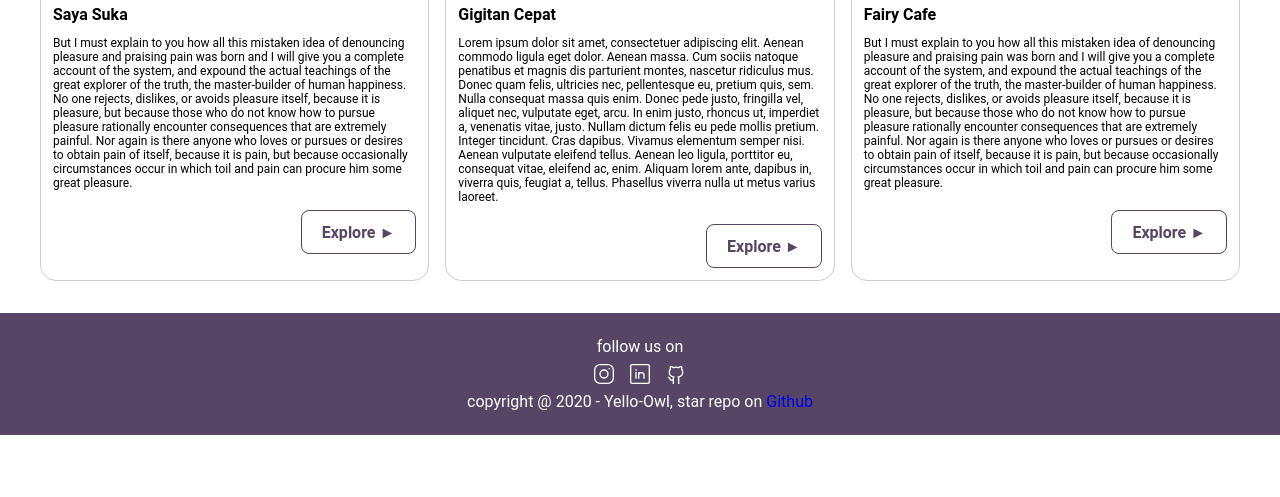
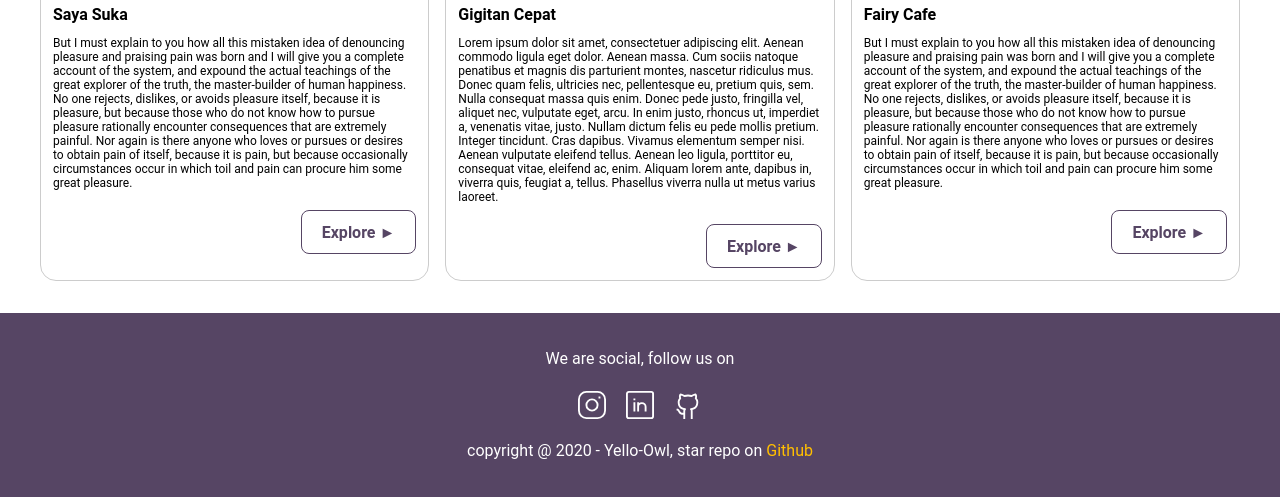
Before and after one commit to irwanphan/dicoding-restaurant-app, a website built with webpack: page src/templates/index.html in a window 1280 px wide. Shown: the part 1992-2489 px from the top of the page. Before the commit the page ends 2427 px from the top, so only its background shows below. Built offline with nearby package versions, Linux system fonts and the light colour scheme; files whose address does not match are found by name.

Commit message:
fixed footer links size and spacing

```diff
--- a/src/sass/main.sass
+++ b/src/sass/main.sass
@@ -19,6 +19,10 @@ span, p, h3
             outline: 4px dashed var.$theme-color
 img
     transition: all 0.3s ease
+.touchable
+    min-height: 2.75rem
+    min-line-height: 2.75rem
+    min-width: 2.75rem
 
 .container
     width: 100%
@@ -53,7 +57,12 @@ header
             width: 1.25rem
     nav
         #nav-toggle
-            display: none
+            // display: none
+            // not touchable though :)
+            position: fixed
+            right: -10rem
+            width: 3rem
+            height: 3rem
             &:checked ~ ul
                 left: 0
         .nav-toggle-label
@@ -219,14 +228,22 @@ footer
     color: #fff
     p
         margin: 0
+        height: 2.75rem
+        line-height: 2.75rem
+        a
+            display: inline-block
+            color: var.$theme-color
+            &:hover
+                text-decoration: underline
     .social
         display: flex
         justify-content: center
-        gap: 1rem
-        margin: 0.5rem 0
+        gap: 0.25rem
+        margin: 0.125rem 0
         a
-            height: 1.25rem
-            width: 1.25rem
+            padding: 0.5rem
+            height: 2.75rem
+            width: 2.75rem
             color: #fff
             &:hover
                 color: var.$theme-color
--- a/src/templates/index.html
+++ b/src/templates/index.html
@@ -43,7 +43,7 @@
 
   <footer>
     <div class="container">
-      <p>follow us on</p>
+      <p>We are social, follow us on</p>
       <div class="social">
         <a target="_blank" href="instagram.com/irwanphan">
           <svg viewBox="0 0 15 15" fill="none" xmlns="http://www.w3.org/2000/svg">
@@ -61,10 +61,8 @@
           </svg>
         </a>
       </div>
+      <p>copyright @ 2020 - Yello-Owl, star repo on <a class="touchable" href="https://github.com/irwanphan/dicoding-restaurant-app">Github</a></p>
     </div>
-    <span tabindex="0">
-      copyright @ 2020 - Yello-Owl, star repo on <a href="https://github.com/irwanphan/dicoding-restaurant-app">Github</a>
-    </span>
   </footer>
 </body>
 </html>
```
